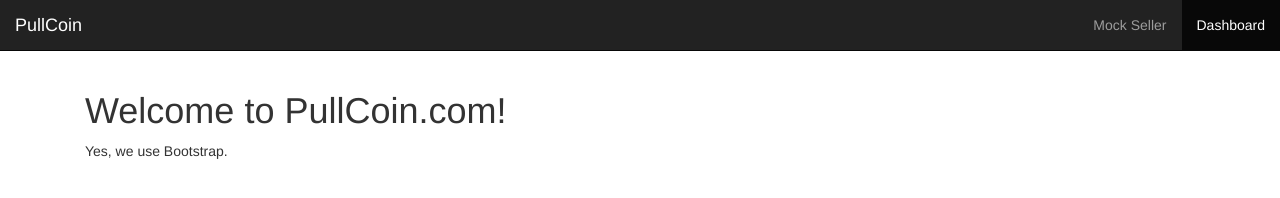
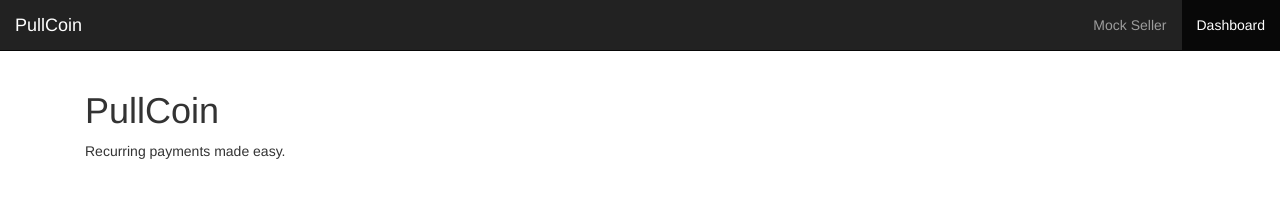
Before and after one commit to macalinao/coinchute, a website: page client/index.html in a window 1280 px wide. Drawn offline with nearby package versions, Linux system fonts and the light colour scheme; some packages are replaced by stand-ins of ours; a script that the page names is missing.

Commit message:
update home tpl

```diff
--- a/client/templates/home.html
+++ b/client/templates/home.html
@@ -2,7 +2,7 @@
 
 <div class="container">
   <div class="col-md-12">
-    <h1>Welcome to PullCoin.com!</h1>
-    <p>Yes, we use Bootstrap.</p>
+    <h1>PullCoin</h1>
+    <p>Recurring payments made easy.</p>
   </div>
 </div>
```
